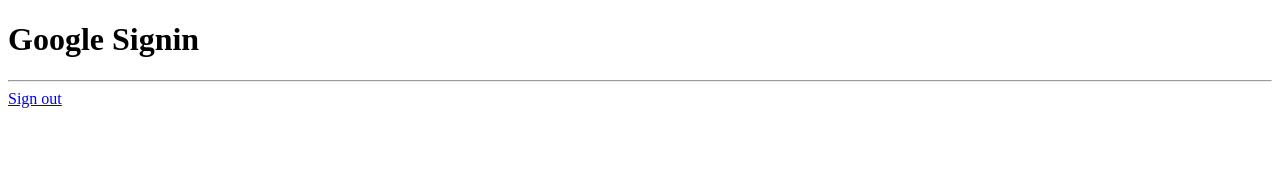
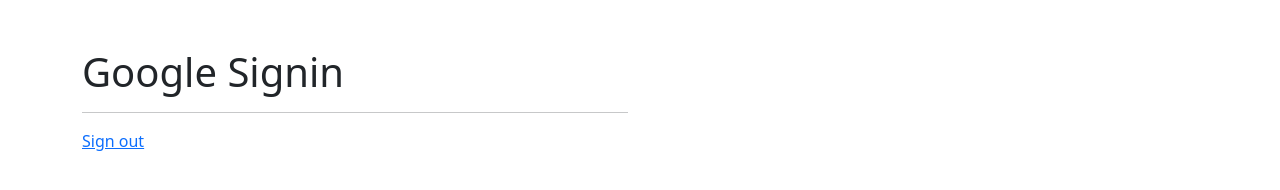
Before and after one commit to JesusMirandaEspino/socketchat, a website: page public/index.html in a window 1280 px wide. Drawn offline with nearby package versions, Linux system fonts and the light colour scheme.

Commit message:
basic style

```diff
--- a/public/index.html
+++ b/public/index.html
@@ -6,14 +6,27 @@
     <title>Google Signin</title>
 
     <meta name="google-signin-client_id" content="1023916028923-mnn067lcjn3itrr0lo8oj1s07kddgrcj.apps.googleusercontent.com">
+    <link href="https://cdn.jsdelivr.net/npm/bootstrap@5.0.1/dist/css/bootstrap.min.css" rel="stylesheet" integrity="sha384-+0n0xVW2eSR5OomGNYDnhzAbDsOXxcvSN1TPprVMTNDbiYZCxYbOOl7+AMvyTG2x" crossorigin="anonymous">
 
 </head>
-<body>
+<body  class="container">
 
-    <h1>Google Signin</h1>
-    <hr>
+    <header>
+        <section class="row mt-5 ">
+            <div class="col-sm-6" >
+                <h1>Google Signin</h1>
+                <hr>
+                <div class="g-signin2" data-onsuccess="onSignIn"></div>
+            </div>
+            <div class="col-sm-6" ></div>
+        </section>
+    </header>
 
-    <div class="g-signin2" data-onsuccess="onSignIn"></div>
+    <main>
+
+
+
+    </main>
 
 
     <script src="https://apis.google.com/js/platform.js" async defer></script>
```
Also changed, not shown: 1 other file.
